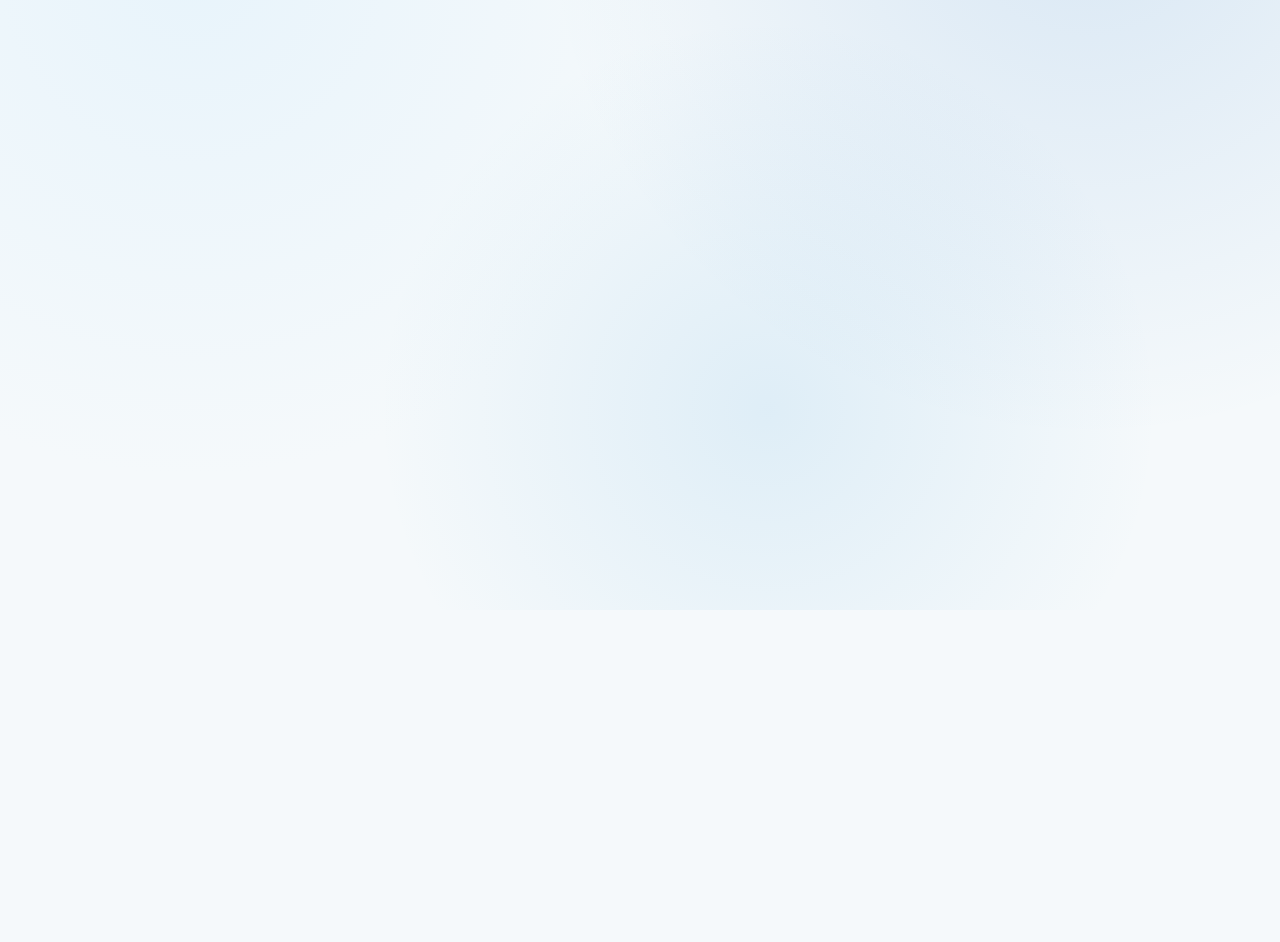
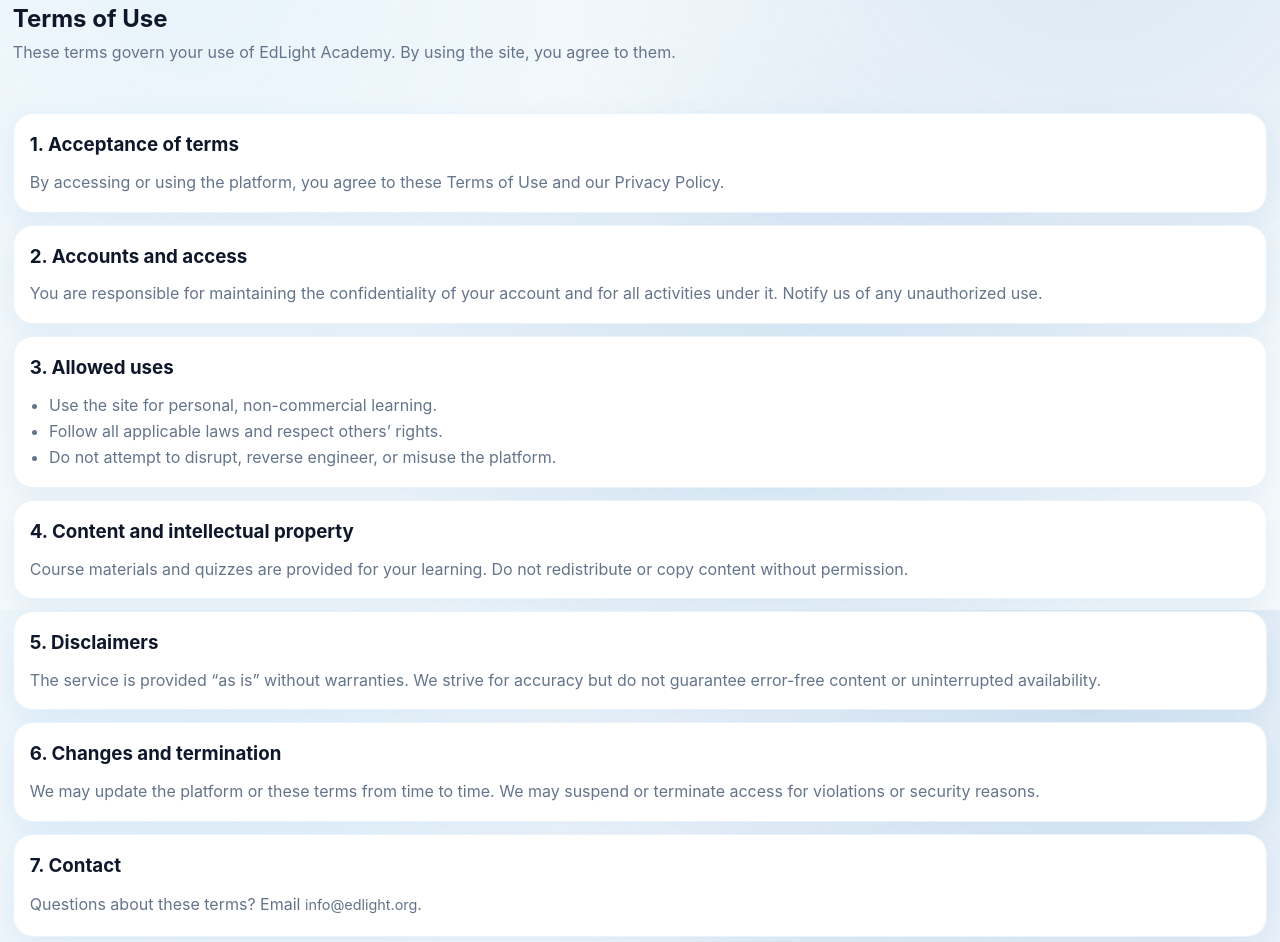
Before and after one commit to edlinitiative/EdLight-Academy, a React app: page /terms in a window 1280 px wide. Before the commit this address had no page. Shown: the part 190-1132 px from the top of the page. Before the commit the page ends 800 px from the top, so only its background shows below. Built offline with nearby package versions, Linux system fonts and the light colour scheme.

Commit message:
Policies: add /privacy and /terms pages and routes; content with clear sections and contact

```diff
--- a/public/index.html
+++ b/public/index.html
@@ -1 +1 @@
-<!doctype html><html lang="en"><head><meta charset="utf-8"><meta name="viewport" content="width=device-width,initial-scale=1"><meta name="theme-color" content="#000000"><meta name="description" content="EdLight Academy - Physics, Chemistry, Math, and Economics lessons in Kreyòl and Français"><title>EdLight Academy</title><link rel="icon" href="/logo.png"><script defer="defer" src="/js/859.e1bf0dbb355cc4806ecc.js"></script><script defer="defer" src="/js/main.b734af3448e8d8beef80.js"></script><link href="/css/main.974784277c6394398553.css" rel="stylesheet"></head><body><noscript>You need to enable JavaScript to run this app.</noscript><div id="root"></div></body></html>
+<!doctype html><html lang="en"><head><meta charset="utf-8"><meta name="viewport" content="width=device-width,initial-scale=1"><meta name="theme-color" content="#000000"><meta name="description" content="EdLight Academy - Physics, Chemistry, Math, and Economics lessons in Kreyòl and Français"><title>EdLight Academy</title><link rel="icon" href="/logo.png"><script defer="defer" src="/js/859.e1bf0dbb355cc4806ecc.js"></script><script defer="defer" src="/js/main.3025efb3f22493bf30f4.js"></script><link href="/css/main.974784277c6394398553.css" rel="stylesheet"></head><body><noscript>You need to enable JavaScript to run this app.</noscript><div id="root"></div></body></html>
--- a/src/App.jsx
+++ b/src/App.jsx
@@ -13,6 +13,8 @@
 const Contact = React.lazy(() => import('./pages/Contact'));
 const FAQ = React.lazy(() => import('./pages/FAQ'));
 const Help = React.lazy(() => import('./pages/Help'));
+const Privacy = React.lazy(() => import('./pages/Privacy'));
+const Terms = React.lazy(() => import('./pages/Terms'));
 
 // Create a client
 const queryClient = new QueryClient({
@@ -44,6 +46,8 @@
               <Route path="contact" element={<Contact />} />
               <Route path="faq" element={<FAQ />} />
               <Route path="help" element={<Help />} />
+              <Route path="privacy" element={<Privacy />} />
+              <Route path="terms" element={<Terms />} />
             </Route>
           </Routes>
         </Suspense>
--- /dev/null
+++ b/src/pages/Privacy.jsx
@@ -0,0 +1,61 @@
+import React from 'react';
+
+export default function Privacy() {
+  return (
+    <section className="section">
+      <div className="container">
+        <div className="page-header">
+          <div>
+            <span className="page-header__eyebrow">Our commitment</span>
+            <h1>Privacy Policy</h1>
+            <p className="text-muted">We respect your privacy. This page explains what we collect, how we use it, and your choices.</p>
+          </div>
+        </div>
+
+        <div className="grid" style={{ gap: '0.75rem' }}>
+          <article className="card card--compact">
+            <h3 className="card__title">Information we collect</h3>
+            <ul className="list--bulleted text-muted">
+              <li>Account details you provide (e.g., name, email) when signing in or contacting us.</li>
+              <li>Learning activity such as courses viewed and practice attempts to improve your experience.</li>
+              <li>Technical data like device and browser info collected through standard analytics.</li>
+            </ul>
+          </article>
+
+          <article className="card card--compact">
+            <h3 className="card__title">How we use information</h3>
+            <ul className="list--bulleted text-muted">
+              <li>To operate the site and deliver course content, practice questions, and progress tracking.</li>
+              <li>To improve the platform, such as understanding which units need more practice items.</li>
+              <li>To communicate important updates or respond to your messages.</li>
+            </ul>
+          </article>
+
+          <article className="card card--compact">
+            <h3 className="card__title">Cookies and analytics</h3>
+            <p className="text-muted" style={{ margin: 0 }}>We may use cookies or similar technologies to remember preferences and to measure usage. You can control cookies in your browser settings.</p>
+          </article>
+
+          <article className="card card--compact">
+            <h3 className="card__title">Data sharing</h3>
+            <p className="text-muted" style={{ margin: 0 }}>We do not sell your personal information. We may share minimal data with service providers who help us run the platform (e.g., hosting) under appropriate safeguards.</p>
+          </article>
+
+          <article className="card card--compact">
+            <h3 className="card__title">Your choices</h3>
+            <ul className="list--bulleted text-muted">
+              <li>You can contact us to update or delete your information where applicable.</li>
+              <li>You may opt out of non-essential communications.</li>
+              <li>You can control cookies via your browser or device settings.</li>
+            </ul>
+          </article>
+
+          <article className="card card--compact">
+            <h3 className="card__title">Contact</h3>
+            <p className="text-muted" style={{ margin: 0 }}>Questions about privacy? Email <a className="footer__link" href="mailto:info@edlight.org">info@edlight.org</a>.</p>
+          </article>
+        </div>
+      </div>
+    </section>
+  );
+}
--- /dev/null
+++ b/src/pages/Terms.jsx
@@ -0,0 +1,58 @@
+import React from 'react';
+
+export default function Terms() {
+  return (
+    <section className="section">
+      <div className="container">
+        <div className="page-header">
+          <div>
+            <span className="page-header__eyebrow">Please read carefully</span>
+            <h1>Terms of Use</h1>
+            <p className="text-muted">These terms govern your use of EdLight Academy. By using the site, you agree to them.</p>
+          </div>
+        </div>
+
+        <div className="grid" style={{ gap: '0.75rem' }}>
+          <article className="card card--compact">
+            <h3 className="card__title">1. Acceptance of terms</h3>
+            <p className="text-muted" style={{ margin: 0 }}>By accessing or using the platform, you agree to these Terms of Use and our Privacy Policy.</p>
+          </article>
+
+          <article className="card card--compact">
+            <h3 className="card__title">2. Accounts and access</h3>
+            <p className="text-muted" style={{ margin: 0 }}>You are responsible for maintaining the confidentiality of your account and for all activities under it. Notify us of any unauthorized use.</p>
+          </article>
+
+          <article className="card card--compact">
+            <h3 className="card__title">3. Allowed uses</h3>
+            <ul className="list--bulleted text-muted">
+              <li>Use the site for personal, non-commercial learning.</li>
+              <li>Follow all applicable laws and respect others’ rights.</li>
+              <li>Do not attempt to disrupt, reverse engineer, or misuse the platform.</li>
+            </ul>
+          </article>
+
+          <article className="card card--compact">
+            <h3 className="card__title">4. Content and intellectual property</h3>
+            <p className="text-muted" style={{ margin: 0 }}>Course materials and quizzes are provided for your learning. Do not redistribute or copy content without permission.</p>
+          </article>
+
+          <article className="card card--compact">
+            <h3 className="card__title">5. Disclaimers</h3>
+            <p className="text-muted" style={{ margin: 0 }}>The service is provided “as is” without warranties. We strive for accuracy but do not guarantee error-free content or uninterrupted availability.</p>
+          </article>
+
+          <article className="card card--compact">
+            <h3 className="card__title">6. Changes and termination</h3>
+            <p className="text-muted" style={{ margin: 0 }}>We may update the platform or these terms from time to time. We may suspend or terminate access for violations or security reasons.</p>
+          </article>
+
+          <article className="card card--compact">
+            <h3 className="card__title">7. Contact</h3>
+            <p className="text-muted" style={{ margin: 0 }}>Questions about these terms? Email <a className="footer__link" href="mailto:info@edlight.org">info@edlight.org</a>.</p>
+          </article>
+        </div>
+      </div>
+    </section>
+  );
+}
```
